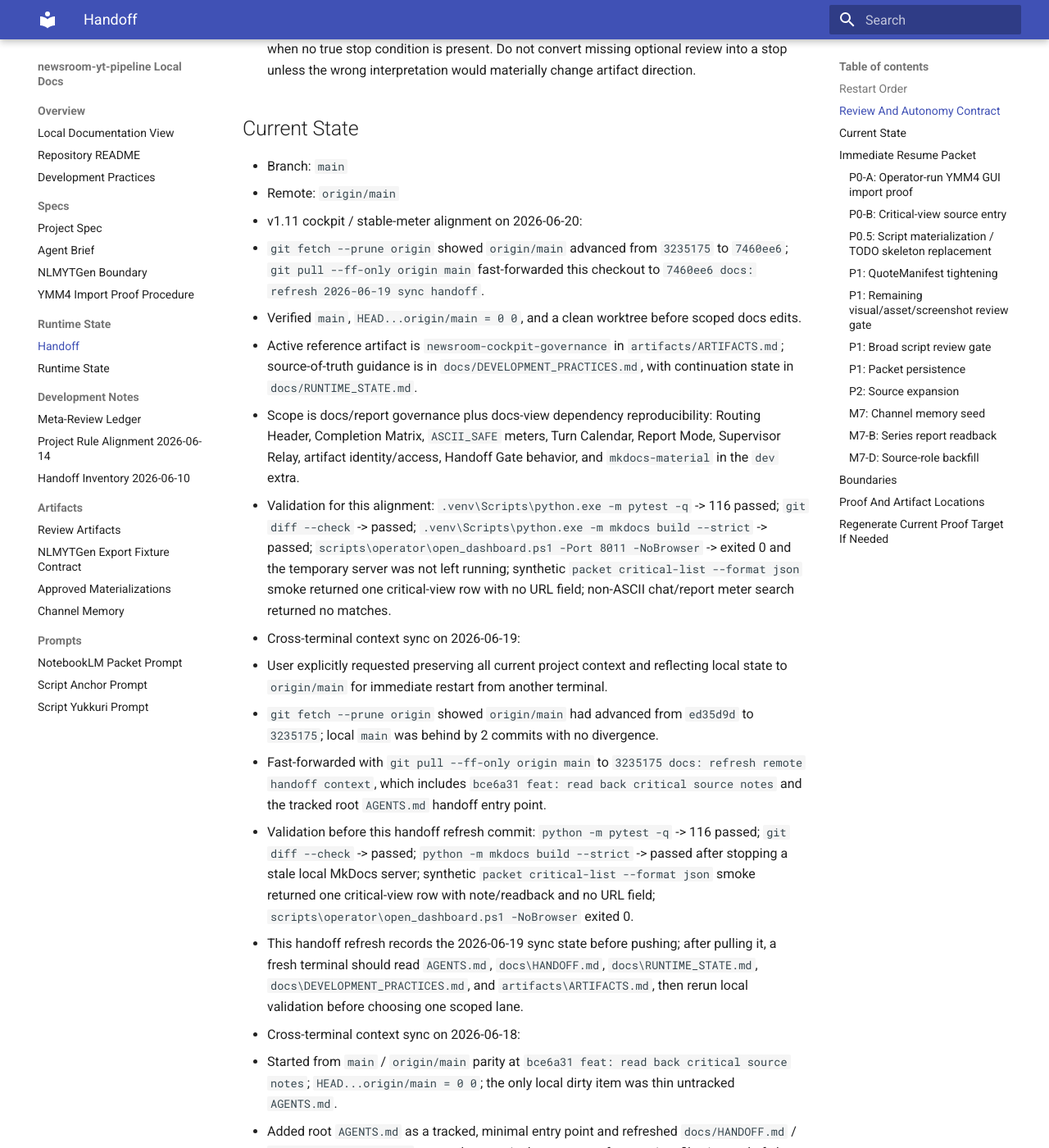
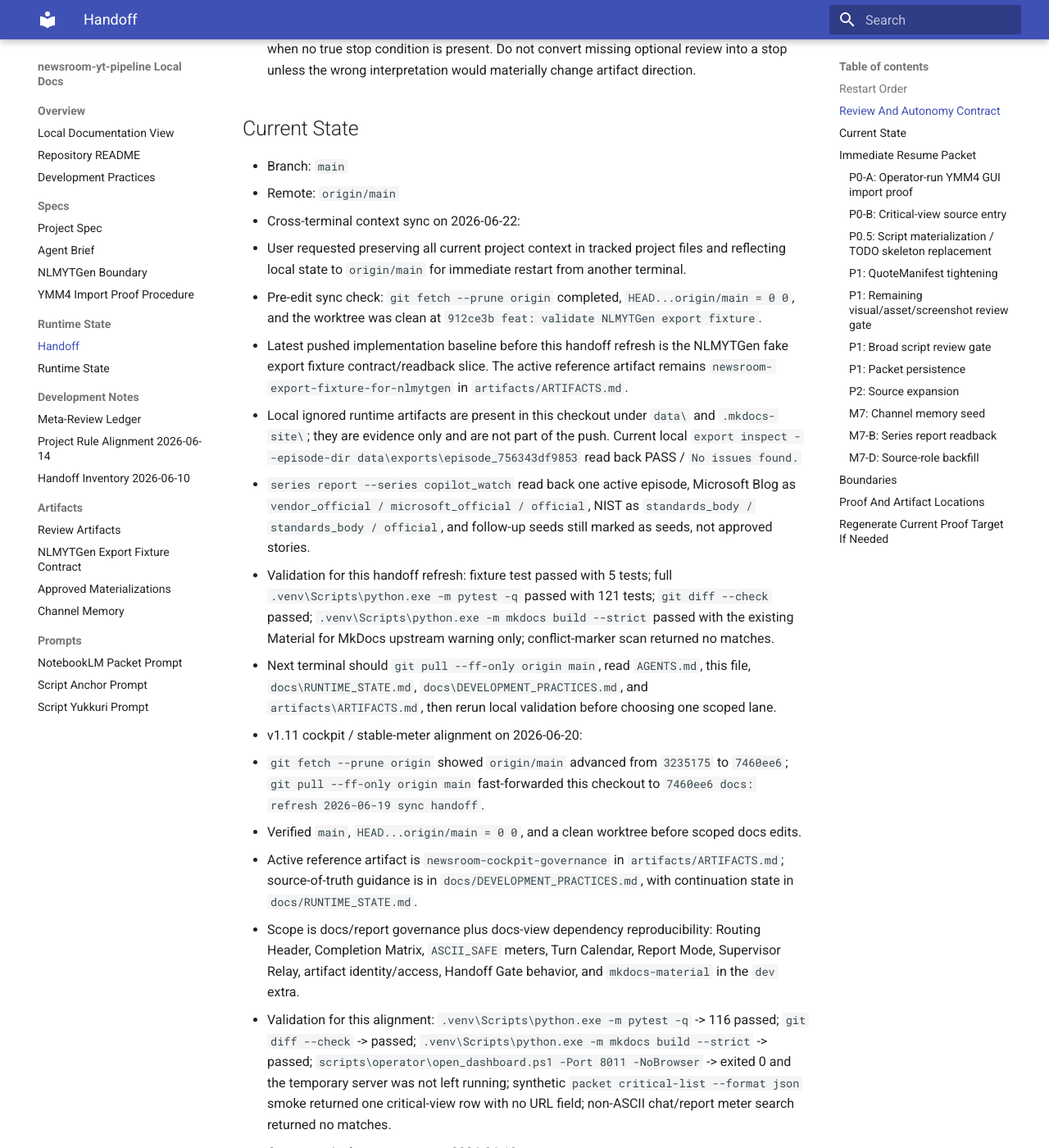
Before and after one commit to YuShimoji/newsroom-yt-pipeline, an MkDocs documentation site: the page built from .docs-view/docs/HANDOFF.md, in a window 1280 px wide and 1400 px high, scrolled down 1553 px. Shown: the whole window at 82% size. Built offline with MkDocs 1.6.1 and Material for MkDocs 9.7.7, drawn with Linux system fonts in a browser that asks for light colours; some of the changed text lies outside the part shown.

Commit message:
docs: refresh 2026-06-22 sync handoff

```diff
--- a/docs/HANDOFF.md
+++ b/docs/HANDOFF.md
@@ -1,6 +1,6 @@
 # Handoff
 
-Last updated: 2026-06-20
+Last updated: 2026-06-22
 
 ## Restart Order
 
@@ -49,6 +49,14 @@
 
 - Branch: `main`
 - Remote: `origin/main`
+- Cross-terminal context sync on 2026-06-22:
+  - User requested preserving all current project context in tracked project files and reflecting local state to `origin/main` for immediate restart from another terminal.
+  - Pre-edit sync check: `git fetch --prune origin` completed, `HEAD...origin/main = 0 0`, and the worktree was clean at `912ce3b feat: validate NLMYTGen export fixture`.
+  - Latest pushed implementation baseline before this handoff refresh is the NLMYTGen fake export fixture contract/readback slice. The active reference artifact remains `newsroom-export-fixture-for-nlmytgen` in `artifacts/ARTIFACTS.md`.
+  - Local ignored runtime artifacts are present in this checkout under `data\` and `.mkdocs-site\`; they are evidence only and are not part of the push. Current local `export inspect --episode-dir data\exports\episode_756343df9853` read back PASS / `No issues found.`
+  - `series report --series copilot_watch` read back one active episode, Microsoft Blog as `vendor_official / microsoft_official / official`, NIST as `standards_body / standards_body / official`, and follow-up seeds still marked as seeds, not approved stories.
+  - Validation for this handoff refresh: fixture test passed with 5 tests; full `.venv\Scripts\python.exe -m pytest -q` passed with 121 tests; `git diff --check` passed; `.venv\Scripts\python.exe -m mkdocs build --strict` passed with the existing Material for MkDocs upstream warning only; conflict-marker scan returned no matches.
+  - Next terminal should `git pull --ff-only origin main`, read `AGENTS.md`, this file, `docs\RUNTIME_STATE.md`, `docs\DEVELOPMENT_PRACTICES.md`, and `artifacts\ARTIFACTS.md`, then rerun local validation before choosing one scoped lane.
 - v1.11 cockpit / stable-meter alignment on 2026-06-20:
   - `git fetch --prune origin` showed `origin/main` advanced from `3235175` to `7460ee6`; `git pull --ff-only origin main` fast-forwarded this checkout to `7460ee6 docs: refresh 2026-06-19 sync handoff`.
   - Verified `main`, `HEAD...origin/main = 0 0`, and a clean worktree before scoped docs edits.
```
Also changed, not shown: docs/RUNTIME_STATE.md (+9 -1 lines).
